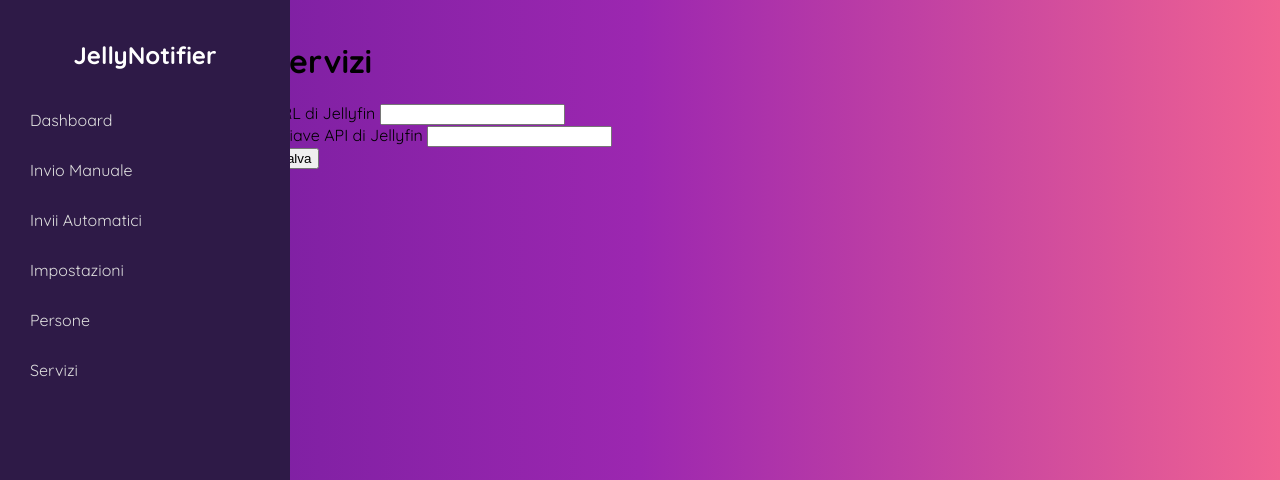
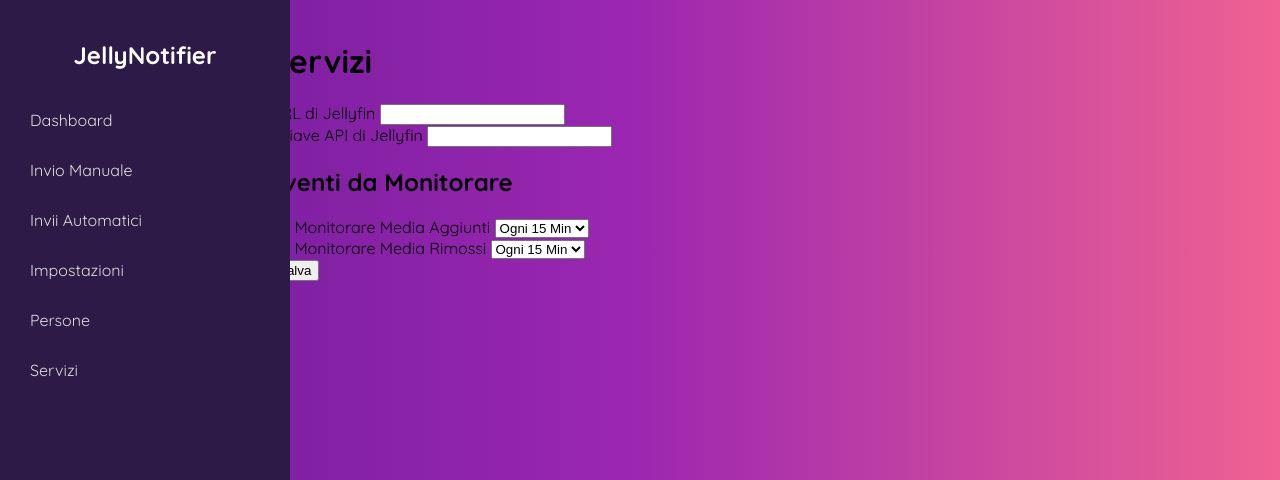
Before and after one commit to iris1801/JellyNotifier, a Flask app: page /services in a window 1280 px wide. Shown: the top 480 px of the page. Run offline with Flask 3, Linux system fonts and the light colour scheme; parts of the project's set-up code (start-up, migrations or seed data) failed here and were passed over.

Commit message:
Update services.html

```diff
--- a/templates/services.html
+++ b/templates/services.html
@@ -14,6 +14,30 @@
             <input type="text" id="jellyfin_api_key" name="jellyfin_api_key" class="form-control"
                    value="{{ service.jellyfin_api_key if service else '' }}" required>
         </div>
+<h2>Eventi da Monitorare</h2>
+        <div class="form-check">
+            <input type="checkbox" id="monitor_media_added" name="monitor_media_added"
+                   class="form-check-input" {{ 'checked' if service and service.monitor_media_added else '' }}>
+            <label for="monitor_media_added" class="form-check-label">Monitorare Media Aggiunti</label>
+            <select name="media_added_timeframe" class="form-control">
+                <option value="15 min" {{ 'selected' if service and service.media_added_timeframe == '15 min' else '' }}>Ogni 15 Min</option>
+                <option value="30 min" {{ 'selected' if service and service.media_added_timeframe == '30 min' else '' }}>Ogni 30 Min</option>
+                <option value="1 hour" {{ 'selected' if service and service.media_added_timeframe == '1 hour' else '' }}>Ogni Ora</option>
+                <option value="4 hours" {{ 'selected' if service and service.media_added_timeframe == '4 hours' else '' }}>Ogni 4 Ore</option>
+            </select>
+        </div>
+
+        <div class="form-check">
+            <input type="checkbox" id="monitor_media_removed" name="monitor_media_removed"
+                   class="form-check-input" {{ 'checked' if service and service.monitor_media_removed else '' }}>
+            <label for="monitor_media_removed" class="form-check-label">Monitorare Media Rimossi</label>
+            <select name="media_removed_timeframe" class="form-control">
+                <option value="15 min" {{ 'selected' if service and service.media_removed_timeframe == '15 min' else '' }}>Ogni 15 Min</option>
+                <option value="30 min" {{ 'selected' if service and service.media_removed_timeframe == '30 min' else '' }}>Ogni 30 Min</option>
+                <option value="1 hour" {{ 'selected' if service and service.media_removed_timeframe == '1 hour' else '' }}>Ogni Ora</option>
+                <option value="4 hours" {{ 'selected' if service and service.media_removed_timeframe == '4 hours' else '' }}>Ogni 4 Ore</option>
+            </select>
+        </div>
         <button type="submit" class="btn btn-primary">Salva</button>
     </form>
 </div>
```
